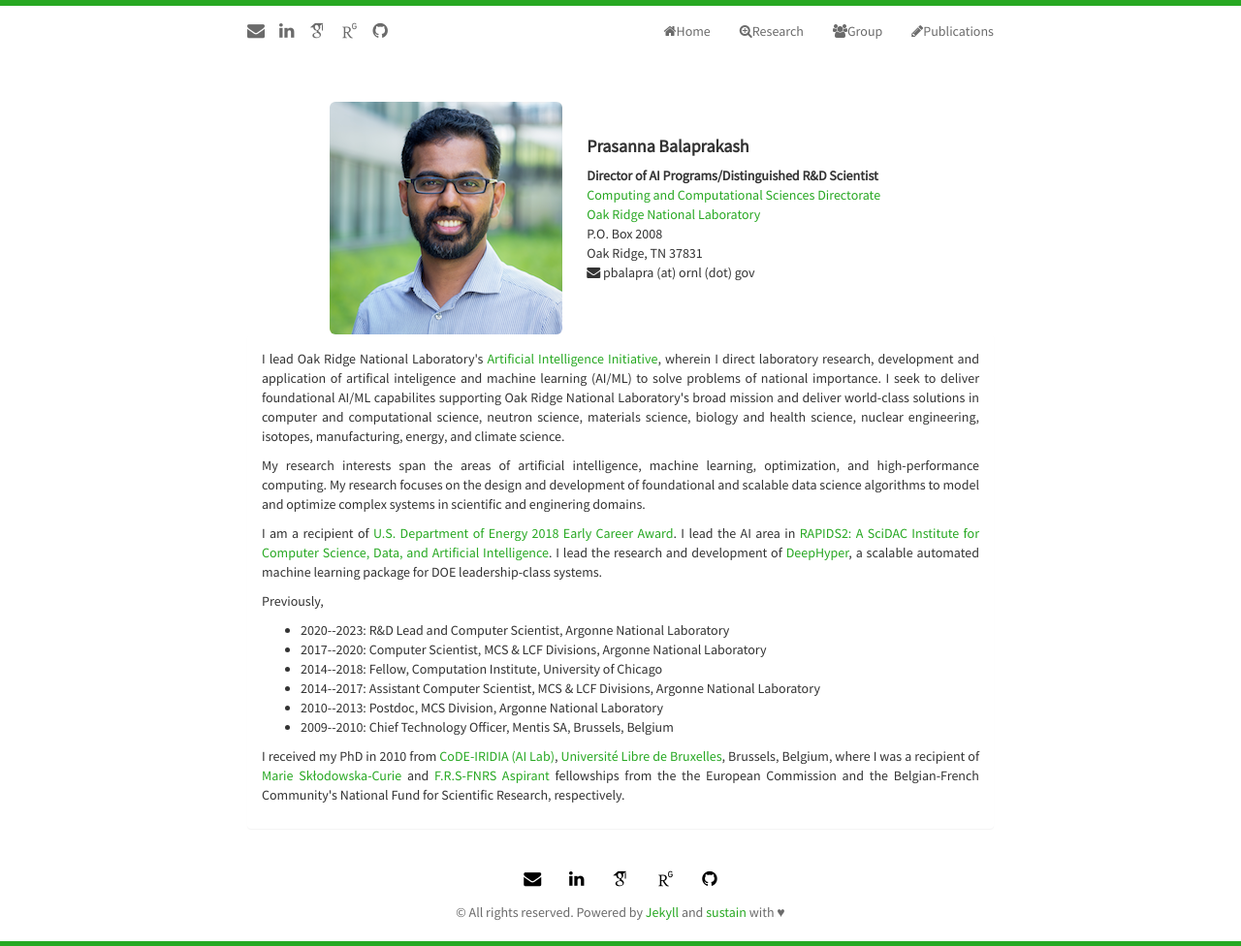
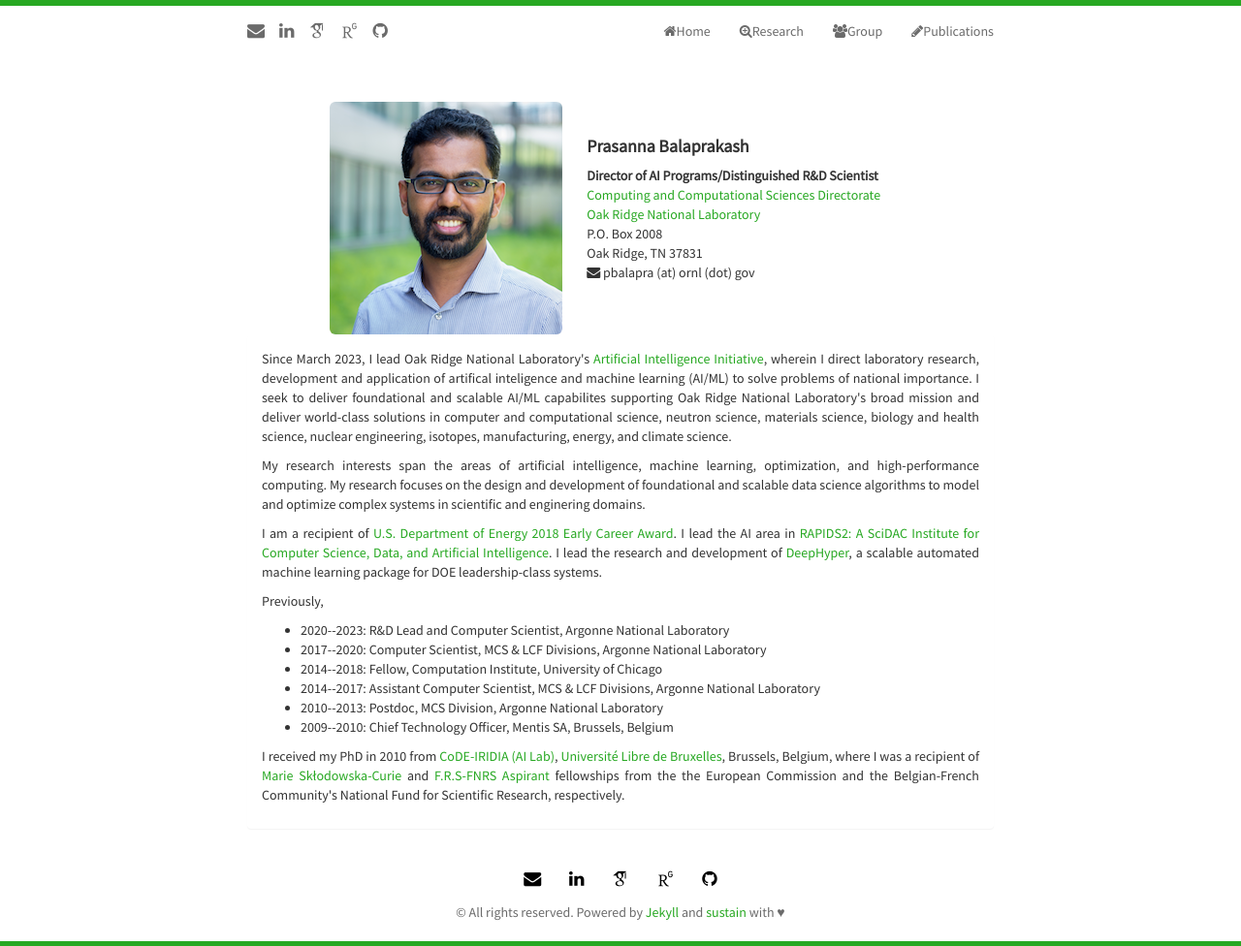
Before and after one commit to pbalapra/pbalapra.github.io, a Jekyll site: the page built from index.html, in a window 1280 px wide. Shown: the whole page at 97% size. Built offline with Jekyll 4.4.1, drawn with Linux system fonts in a browser that asks for light colours; nearby versions of some CDN libraries; some web fonts are replaced; the list of posts is cut into pages by our own code.

Commit message:
minor edits

```diff
--- a/index.html
+++ b/index.html
@@ -63,9 +63,9 @@
 
 
                 <p align="justify">
-                    I lead Oak Ridge National Laboratory's <a href="https://www.ornl.gov/ai-initiative" target="_blak"> Artificial Intelligence Initiative</a>, wherein
+                    Since March 2023, I lead Oak Ridge National Laboratory's <a href="https://www.ornl.gov/ai-initiative" target="_blak"> Artificial Intelligence Initiative</a>, wherein
                     I direct laboratory research, development and application of artifical inteligence and machine learning (AI/ML) to solve problems of national importance.
-                    I seek to deliver foundational AI/ML capabilites supporting Oak Ridge National Laboratory's broad mission and deliver world-class solutions in computer and
+                    I seek to deliver foundational and scalable AI/ML capabilites supporting Oak Ridge National Laboratory's broad mission and deliver world-class solutions in computer and
                     computational science, neutron science, materials science, biology and health science, nuclear engineering, isotopes, manufacturing, energy, and
                     climate science.
                 </p>
```
